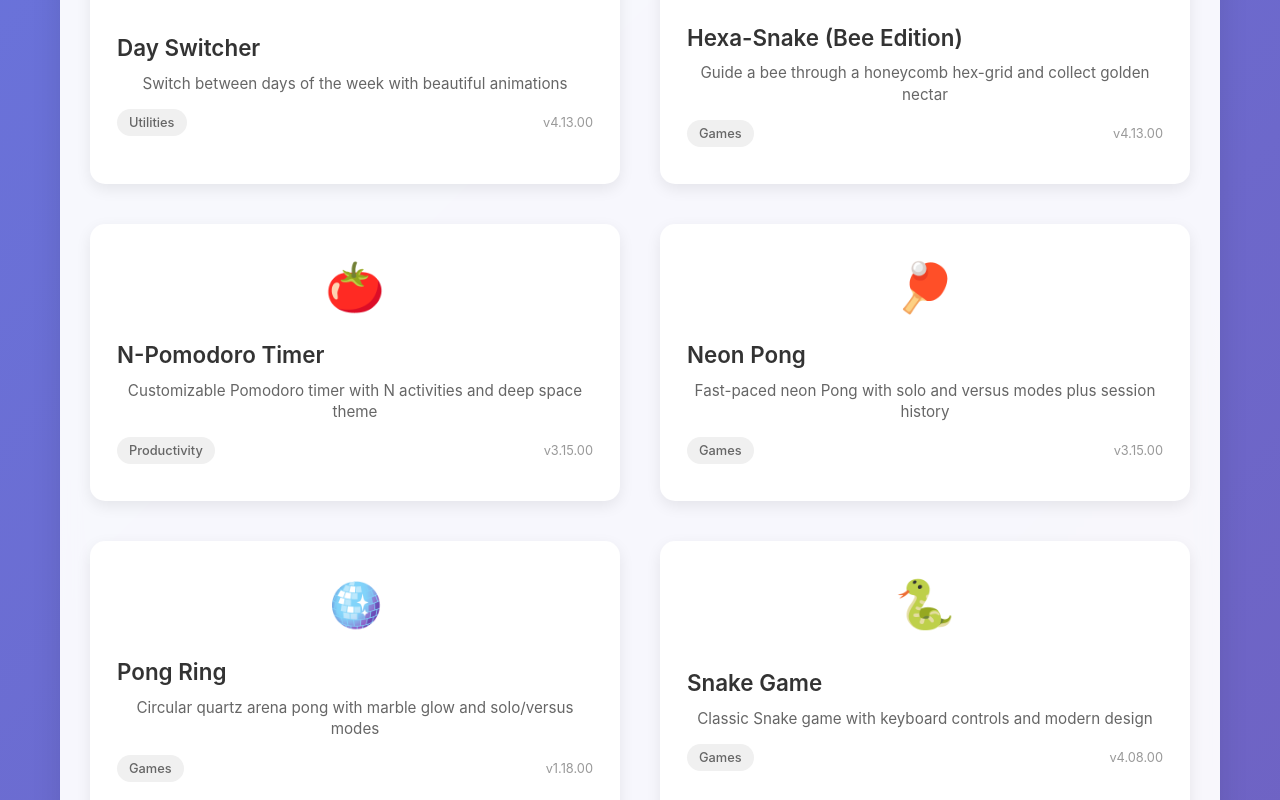
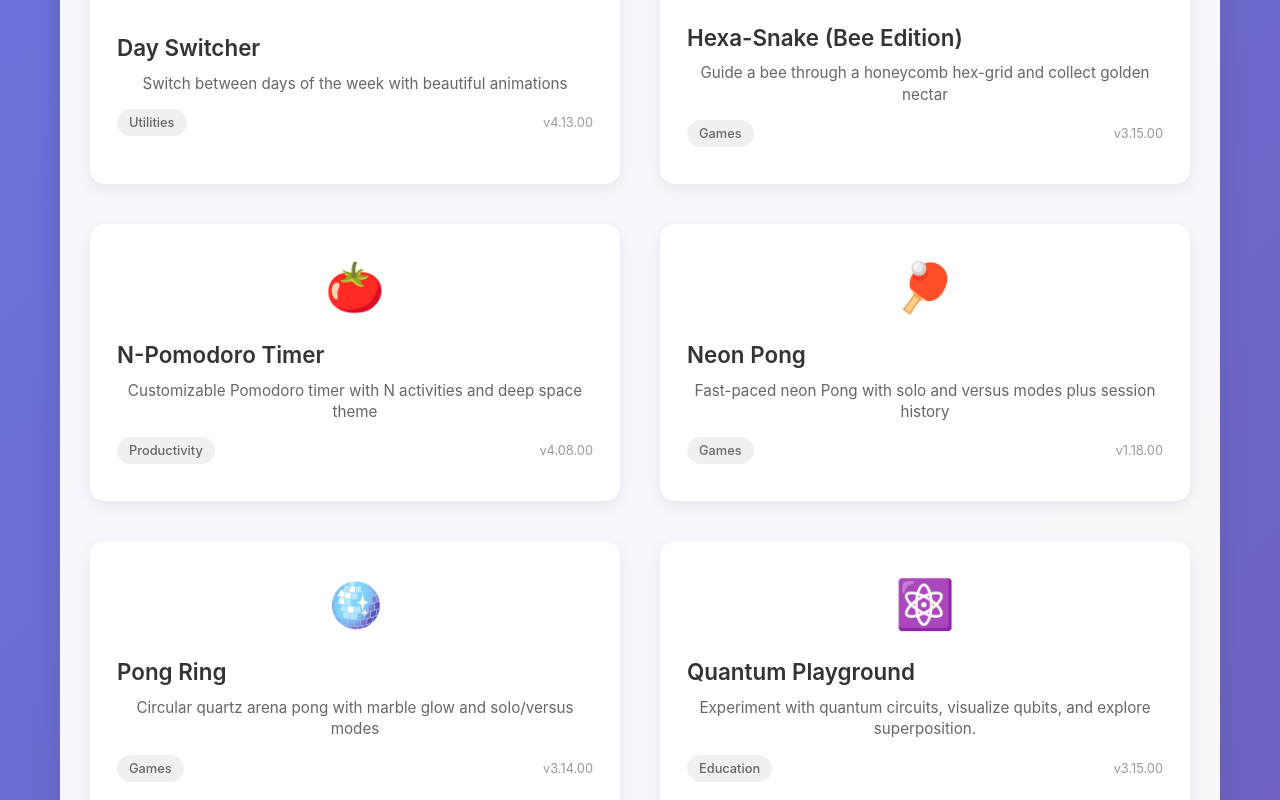
Before and after one commit to Hardik-S/g1, a React app: page / in a window 1280 px wide. Shown: the part 1660-2460 px from the top of the page. Built offline with nearby package versions, Linux system fonts and the light colour scheme.

Commit message:
Add Quantum Playground app to registry

```diff
--- a/src/apps/registry.js
+++ b/src/apps/registry.js
@@ -89,6 +89,19 @@ export const APP_REGISTRY = {
     path: '/apps/cat-typing-speed-test',
     tags: ['typing', 'speed', 'practice', 'cats'],
     created: '2024-09-23',
+    featured: true,
+  }),
+  'quantum-playground': withDefaults({
+    id: 'quantum-playground',
+    title: 'Quantum Playground',
+    description: 'Experiment with quantum circuits, visualize qubits, and explore superposition.',
+    icon: '⚛️',
+    category: 'Education',
+    component: null,
+    loader: () => import('./quantum-playground'),
+    path: '/apps/quantum-playground',
+    tags: ['quantum', 'physics', 'circuits', 'visualization'],
+    created: '2025-01-15',
     featured: true,
   }),
   // Placeholder for future apps
```
